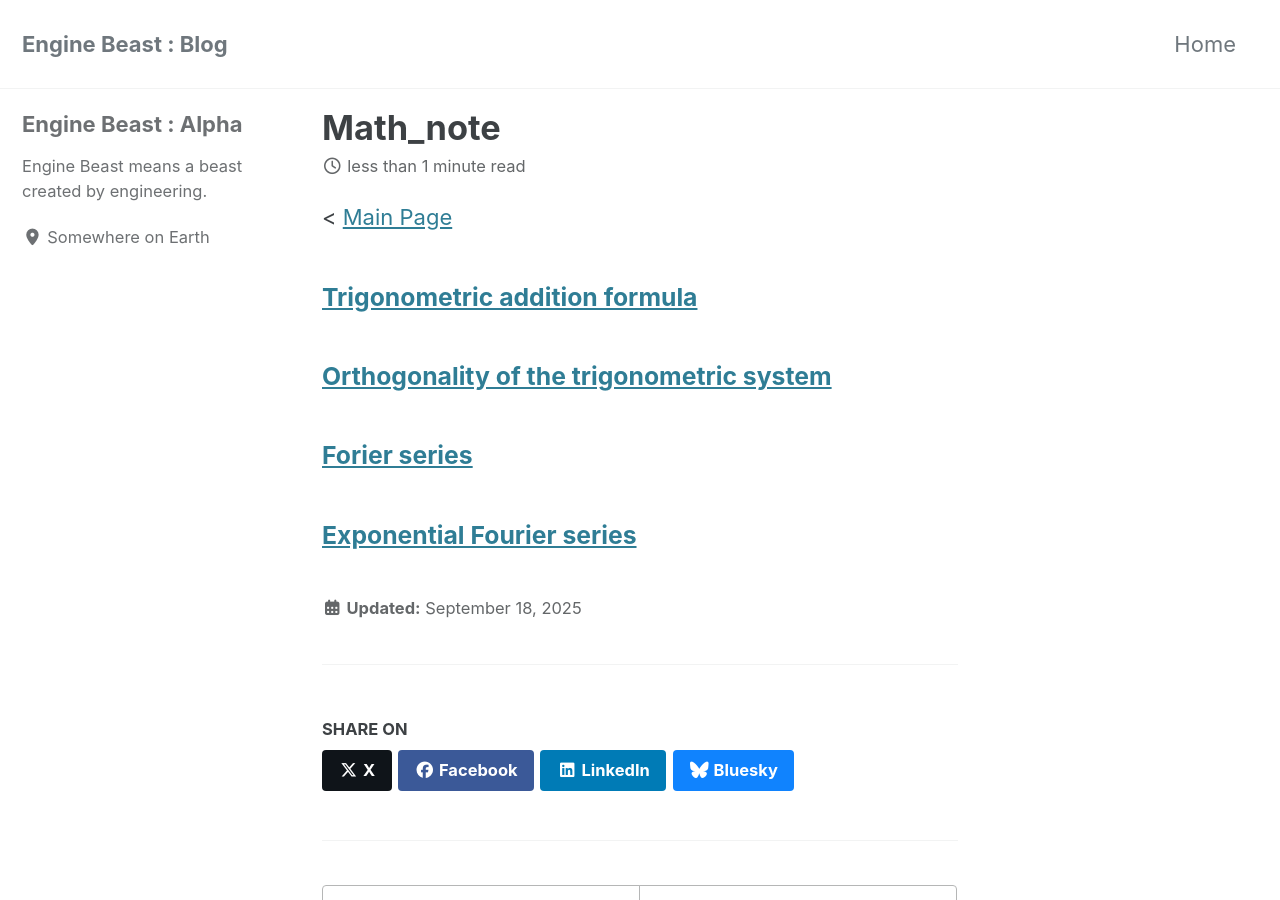
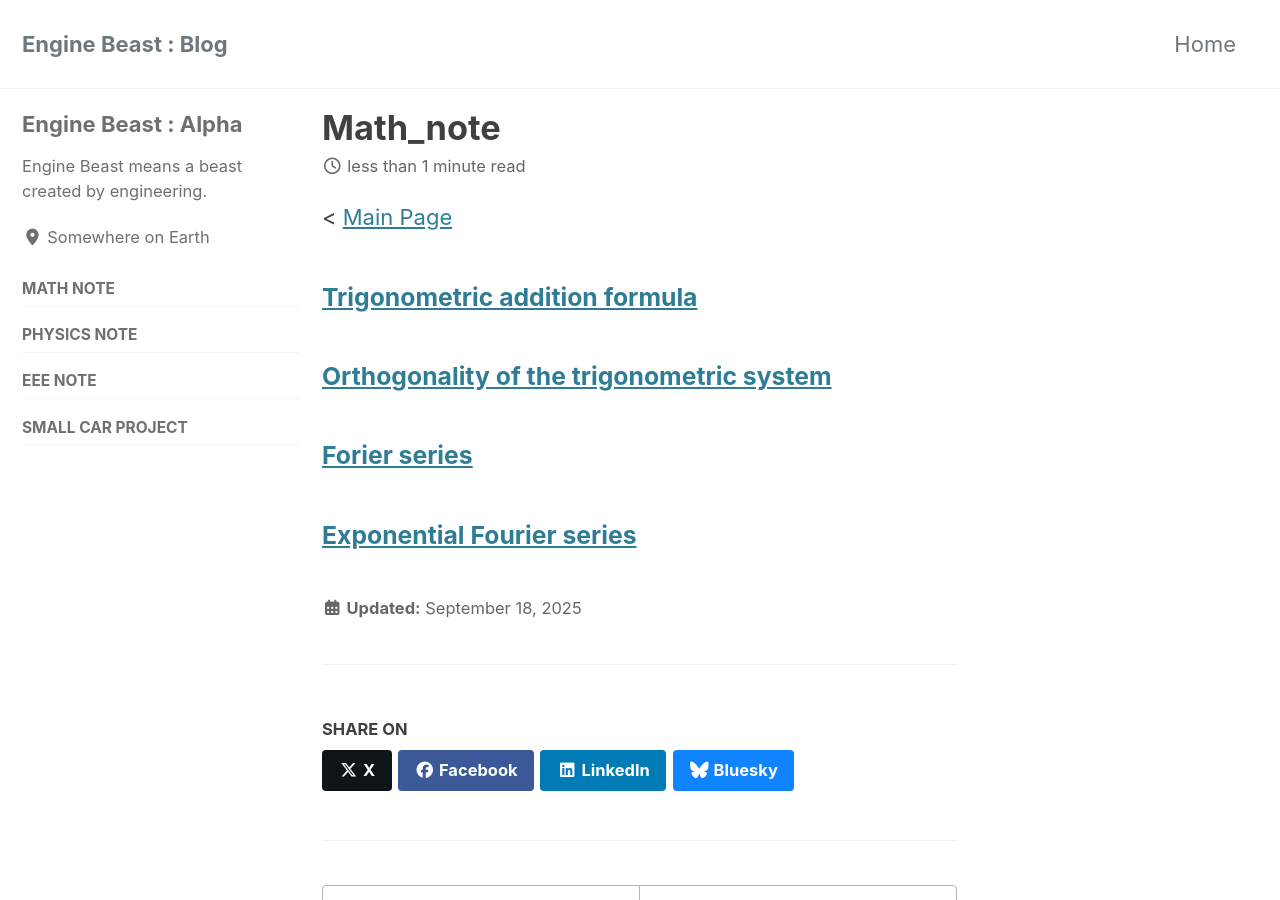
Before and after one commit to enginebeast/enginebeast.github.io, a Jekyll site: the page built from _posts/2025-09-18-math_note.md, in a window 1280 px wide and 900 px high. Built offline with Jekyll 4.4.1, drawn with Linux system fonts in a browser that asks for light colours; cached includes are drawn as plain includes; part of the change alters nothing that is shown.

Commit message:
sidebar and comments

```diff
--- a/_config.yml
+++ b/_config.yml
@@ -335,6 +335,8 @@ defaults:
       layout: single
       author_profile: true
       read_time: true
-      comments: # true
+      comments: true
       share: true
       related: true
+      sidebar:
+        nav: "docs"
```
